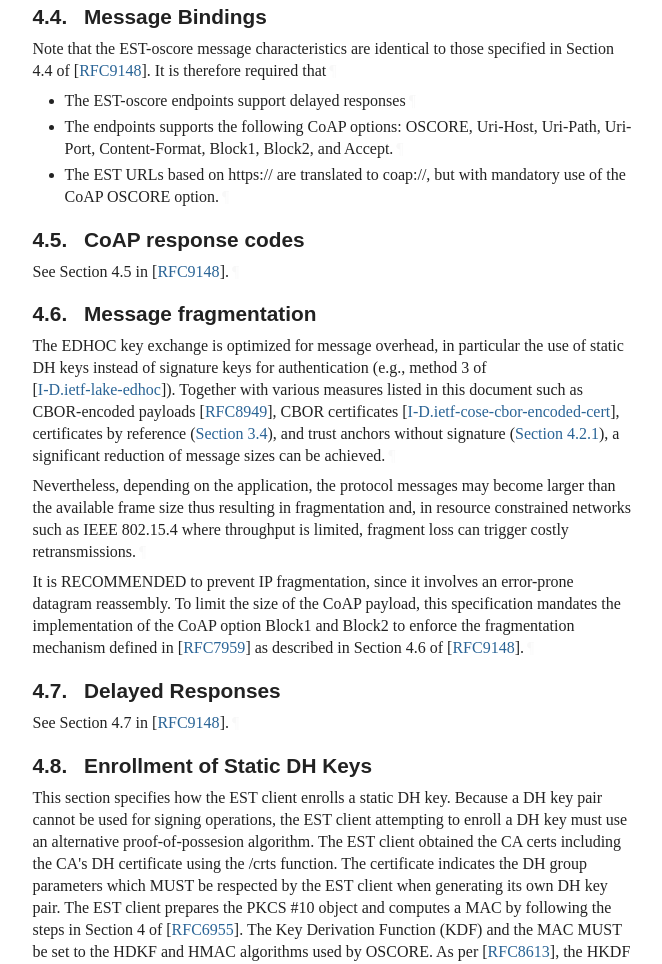
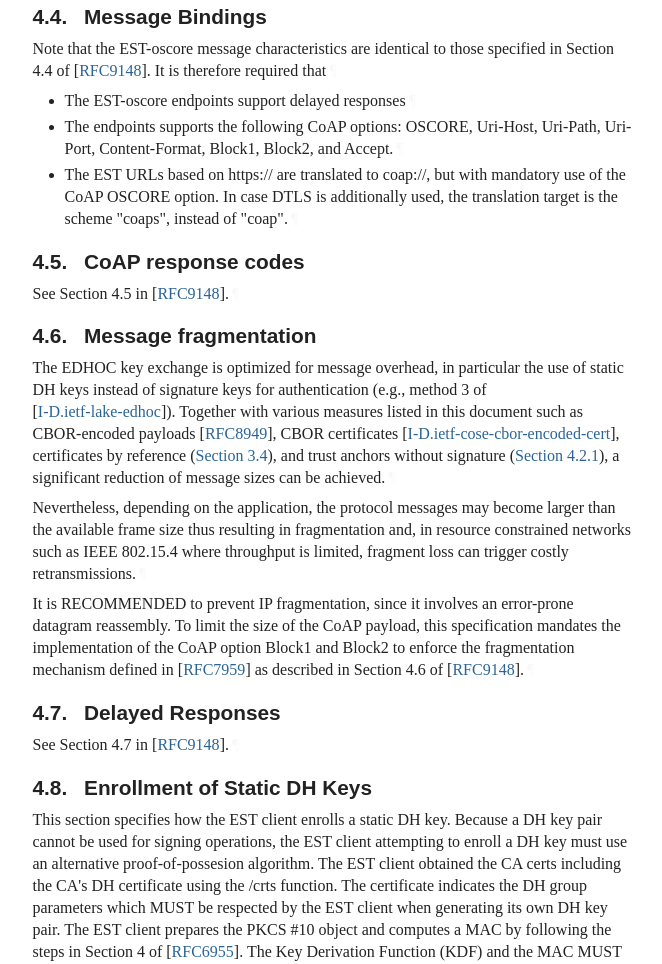
Before and after one commit to EricssonResearch/EST-OSCORE, a plain HTML site: page draft-ietf-ace-coap-est-oscore.html in a window 1280 px wide. Shown: the part 6488-7452 px from the top of the page, without its empty margins (92-754 px from the left). Drawn offline with Linux system fonts and the light colour scheme; a web font is replaced by a local one.

Commit message:
Script updating gh-pages from 6c7b485. [ci skip]

```diff
--- a/draft-ietf-ace-coap-est-oscore.html
+++ b/draft-ietf-ace-coap-est-oscore.html
@@ -1630,7 +1630,8 @@ It is therefore required that<a href="#section-4.4-1" class="pilcrow">¶</a></p>
 </li>
           <li class="normal" id="section-4.4-2.2">The endpoints supports the following CoAP options: OSCORE, Uri-Host, Uri-Path, Uri-Port, Content-Format, Block1, Block2, and Accept.<a href="#section-4.4-2.2" class="pilcrow">¶</a>
 </li>
-          <li class="normal" id="section-4.4-2.3">The EST URLs based on https:// are translated to coap://, but with mandatory use of the CoAP OSCORE option.<a href="#section-4.4-2.3" class="pilcrow">¶</a>
+          <li class="normal" id="section-4.4-2.3">The EST URLs based on https:// are translated to coap://, but with mandatory use of the CoAP OSCORE option.
+In case DTLS is additionally used, the translation target is the scheme "coaps", instead of "coap".<a href="#section-4.4-2.3" class="pilcrow">¶</a>
 </li>
         </ul>
 </section>
```
Also changed, not shown: draft-ietf-ace-coap-est-oscore.txt.
